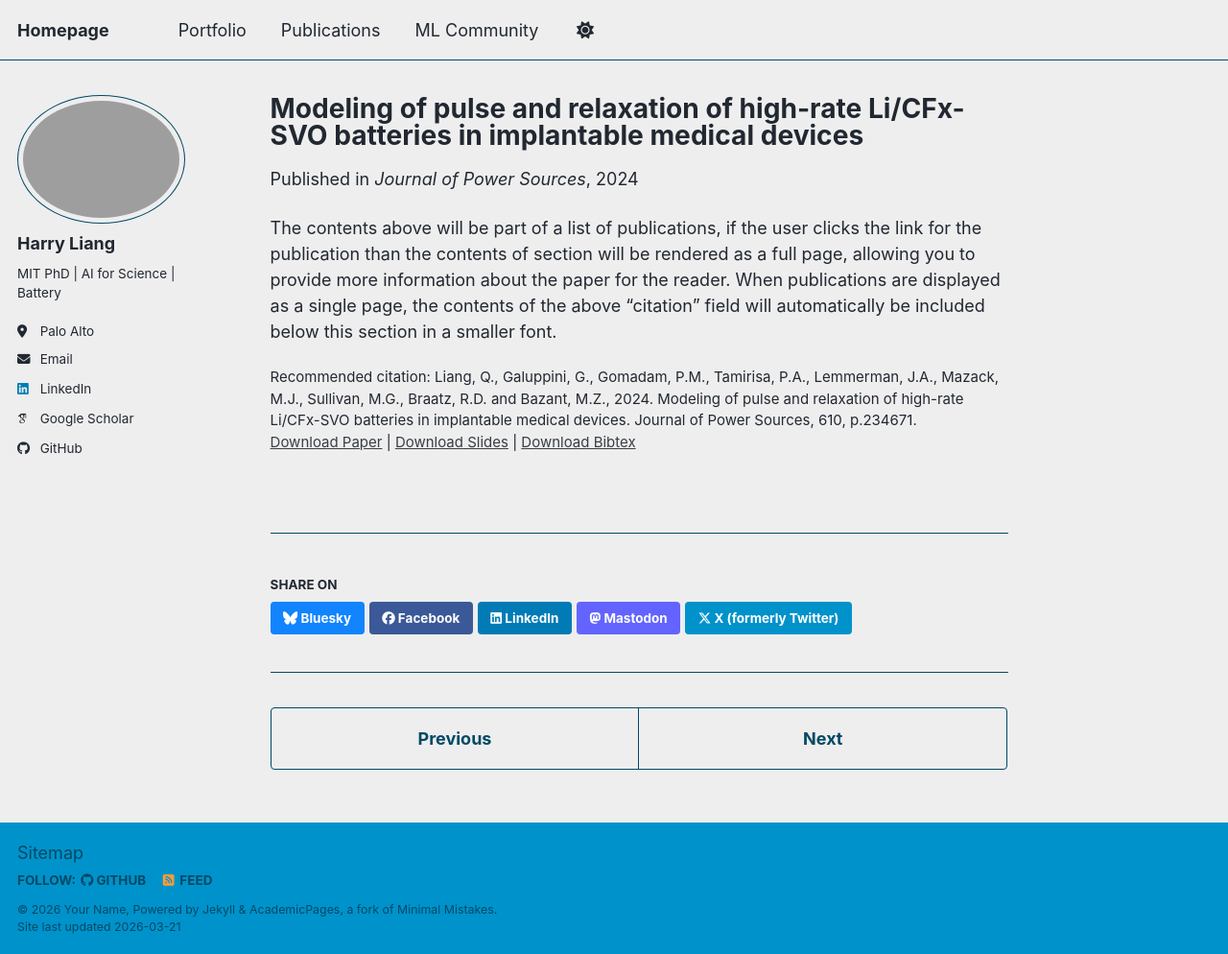
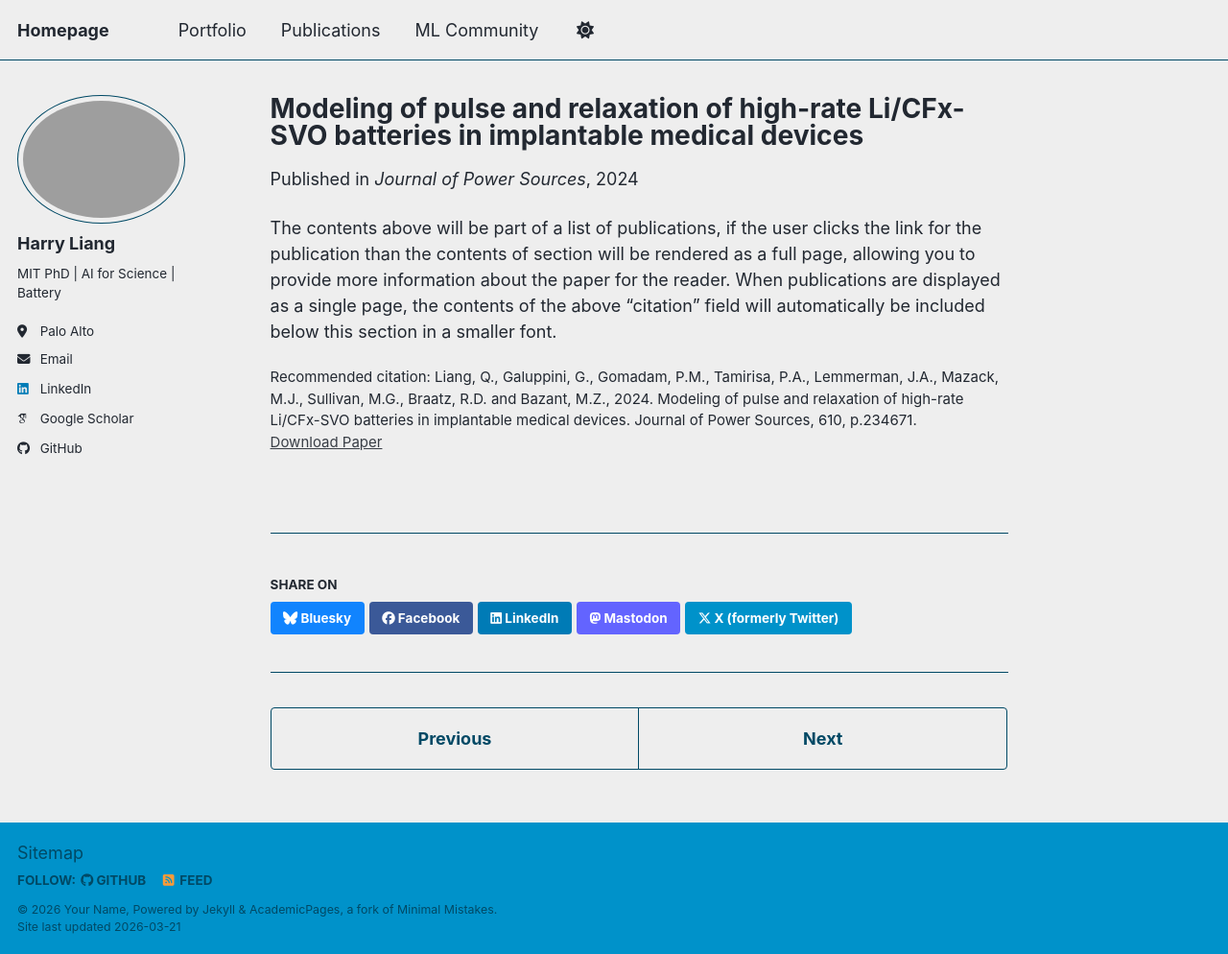
Before and after one commit to HarryQL/HarryQL.github.io, a Jekyll site: the page built from _publications/2024-09-01-paper-title-number-1.md, in a window 1280 px wide and 994 px high. Shown: the whole window at 96% size. Built offline with Jekyll 4.4.1, drawn with Linux system fonts in a browser that asks for light colours; some web fonts are replaced; a script bundle is joined from its source files by our own code; library files that are not in the unit come from our copies; part of the change alters nothing that is shown.

```diff
--- a/_publications/2024-09-01-paper-title-number-1.md
+++ b/_publications/2024-09-01-paper-title-number-1.md
@@ -3,12 +3,9 @@ title: "Modeling of pulse and relaxation of high-rate Li/CFx-SVO batteries in im
 collection: publications
 category: manuscripts
 permalink: /publication/2009-10-01-paper-title-number-1
-excerpt: ''
 date: 2024-09-01
 venue: 'Journal of Power Sources'
-slidesurl: ''
-paperurl: '[https://academicpages.github.io/files/paper1.pdf](https://www.sciencedirect.com/science/article/abs/pii/S0378775324006232)'
-bibtexurl: ''
+paperurl: 'https://www.sciencedirect.com/science/article/abs/pii/S0378775324006232'
 citation: 'Liang, Q., Galuppini, G., Gomadam, P.M., Tamirisa, P.A., Lemmerman, J.A., Mazack, M.J., Sullivan, M.G., Braatz, R.D. and Bazant, M.Z., 2024. Modeling of pulse and relaxation of high-rate Li/CFx-SVO batteries in implantable medical devices. Journal of Power Sources, 610, p.234671.'
 ---
 The contents above will be part of a list of publications, if the user clicks the link for the publication than the contents of section will be rendered as a full page, allowing you to provide more information about the paper for the reader. When publications are displayed as a single page, the contents of the above "citation" field will automatically be included below this section in a smaller font.
```
